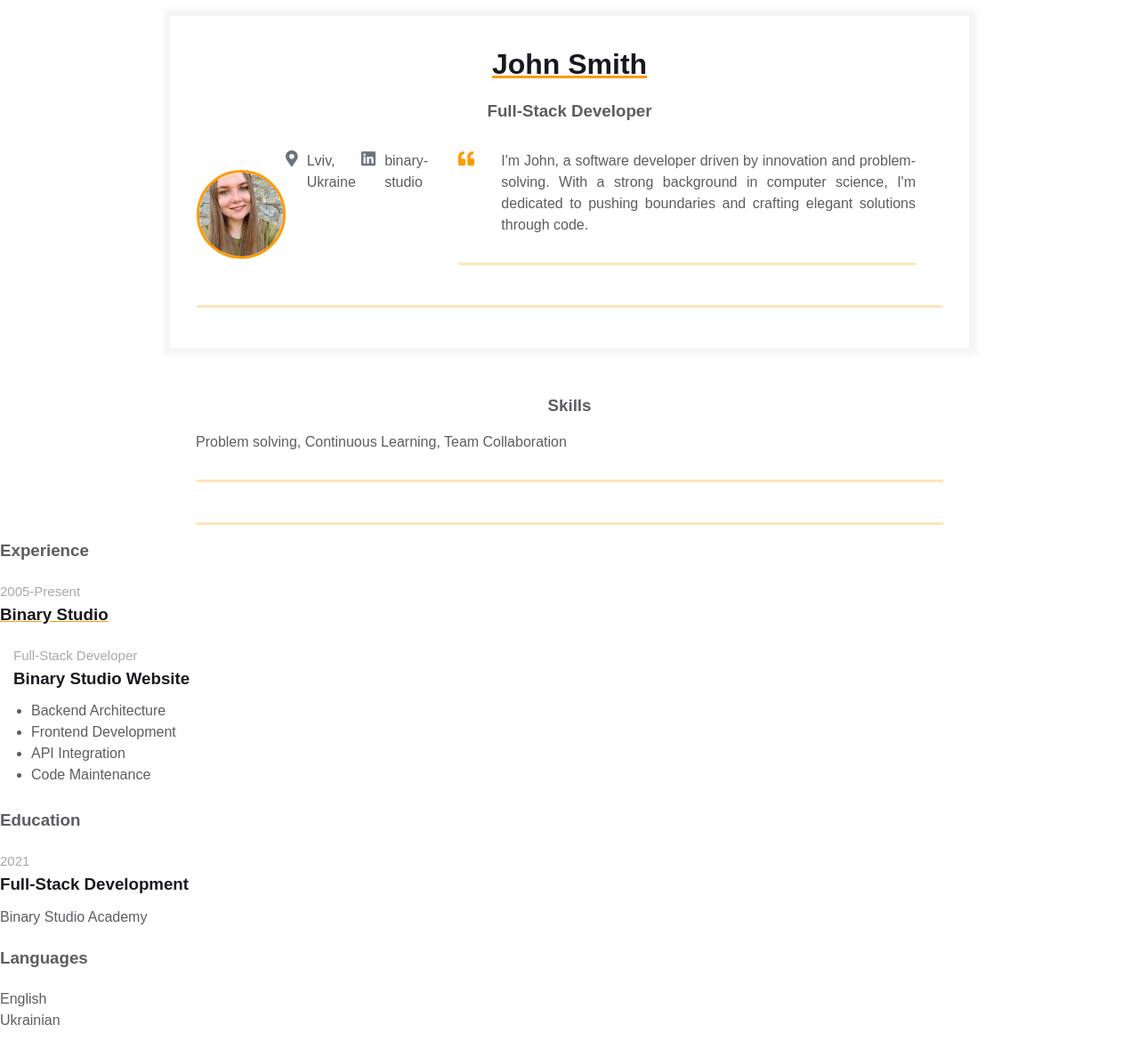
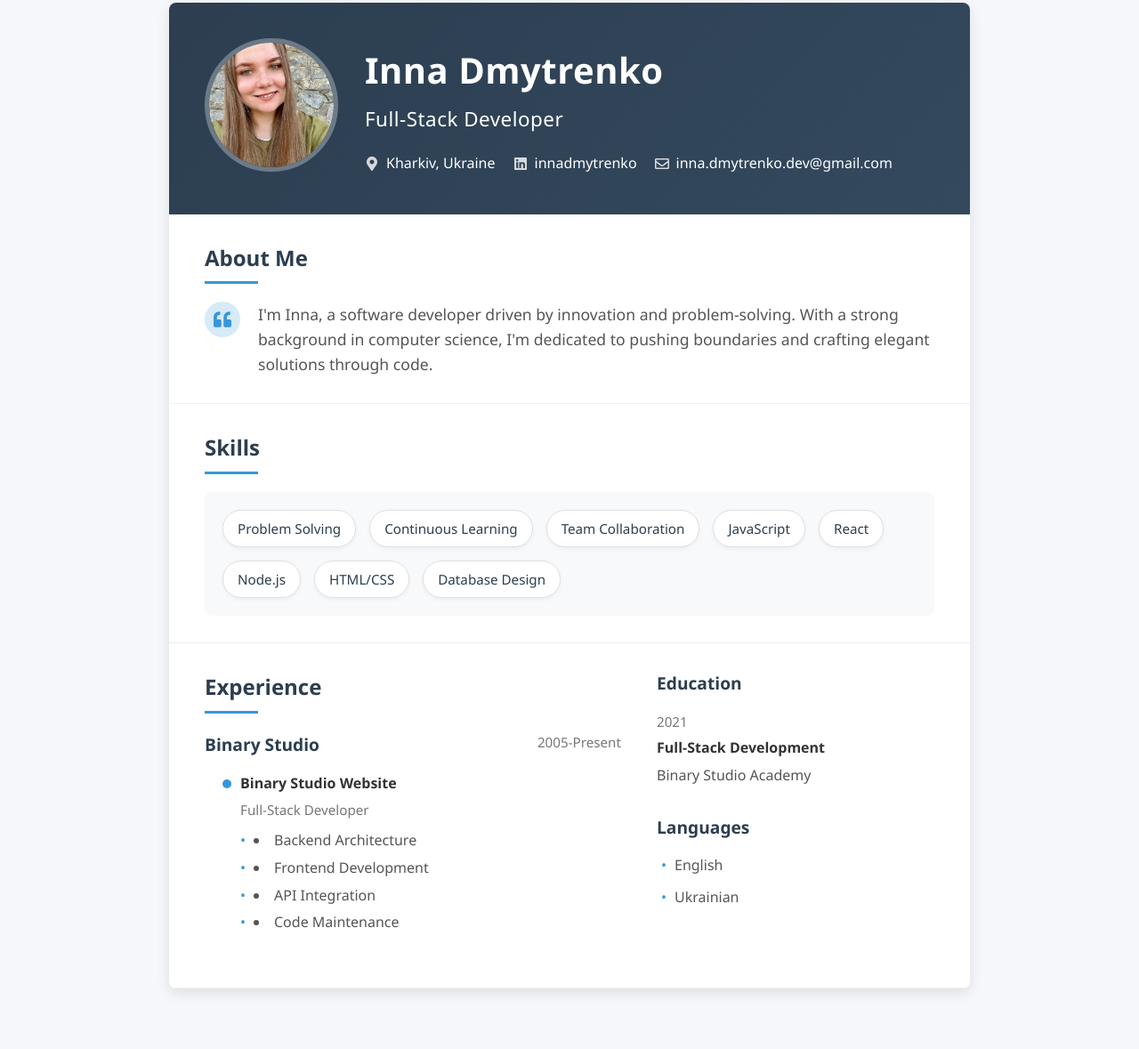
Before and after one commit to Innuska23/homepage, a plain HTML site: page index.html in a window 1280 px wide. Shown: the part 57-1236 px from the top of the page at 89% size. Drawn offline with Linux system fonts and the light colour scheme.

Commit message:
My Resume

```diff
--- a/index.html
+++ b/index.html
@@ -7,30 +7,19 @@
     <link rel="stylesheet" href="styles.css" />
   </head>
   <body>
-    ― Hello World! &#x1F609;
     <main>
       <div class="resume">
-        <div class="container">
-          <div class="resume__block">
-            <h1 class="contact-info__header">John Smith</h1>
-            <h3 class="contact-info__sub-header">Full-Stack Developer</h3>
-
-            <div class="contact_info_container fh">
-              <div class="contact-info__block"></div>
-
-              <div class="contact-info__block contact-info__block--center">
-                <img
-                  class="contact-info__avatar"
-                  src="assets/avatar.jpg"
-                  alt="Avatar"
-                />
+        <header class="header">
+          <div class="avatar-container">
+            <img class="avatar" src="assets/avatar.jpg" alt="John Smith" />
           </div>
-
-              <div class="contact-info__block"></div>
-              <a href="" rel="author" class="contact-info__item">
-                <div class="contact-info__item-icon-wrapper">
+          <div class="header-content">
+            <h1 class="name">Inna Dmytrenko</h1>
+            <h2 class="title">Full-Stack Developer</h2>
+            <div class="contact-info">
+              <a href="#" class="contact-item">
                 <svg
-                    class="contact-info__item-icon"
+                  class="icon"
                   xmlns="http://www.w3.org/2000/svg"
                   viewBox="0 0 384 512"
                 >
@@ -38,102 +27,90 @@
                     d="M172.268 501.67C26.97 291.031 0 269.413 0 192 0 85.961 85.961 0 192 0s192 85.961 192 192c0 77.413-26.97 99.031-172.268 309.67-9.535 13.774-29.93 13.773-39.464 0zM192 272c44.183 0 80-35.817 80-80s-35.817-80-80-80-80 35.817-80 80 35.817 80 80 80z"
                   ></path>
                 </svg>
-                </div>
-                <span>Lviv, Ukraine</span>
+                <span>Kharkiv, Ukraine</span>
+              </a>
               <a
-                  href="https://ua.linkedin.com/company/binary-studio_241166"
-                  rel="author"
-                  class="contact-info__item"
+                href="https://www.linkedin.com/in/innadmytrenko/"
+                class="contact-item"
               >
-                  <div class="contact-info__item-icon-wrapper">
                 <svg
-                      class="contact-info__item-icon"
+                  class="icon"
                   xmlns="http://www.w3.org/2000/svg"
                   viewBox="0 0 448 512"
                 >
                   <path
-                        d="M416 32H31.9C14.3 32 0 46.5 0 64.3v383.4C0 465.5 14.3 480 31.9
-                          480H416c17.6 0 32-14.5 32-32.3V64.3c0-17.8-14.4-32.3-32-32.3zM135.4
-                          416H69V202.2h66.5V416zm-33.2-243c-21.3 0-38.5-17.3-38.5-38.5S80.9
-                          96 102.2 96c21.2 0 38.5 17.3 38.5 38.5 0 21.3-17.2 38.5-38.5
-                          38.5zm282.1 243h-66.4V312c0-24.8-.5-56.7-34.5-56.7-34.6 0-39.9
-                          27-39.9 54.9V416h-66.4V202.2h63.7v29.2h.9c8.9-16.8 30.6-34.5
-                          62.9-34.5 67.2 0 79.7 44.3 79.7 101.9V416z"
+                    d="M416 32H31.9C14.3 32 0 46.5 0 64.3v383.4C0 465.5 14.3 480 31.9 480H416c17.6 0 32-14.5 32-32.3V64.3c0-17.8-14.4-32.3-32-32.3zM135.4 416H69V202.2h66.5V416zm-33.2-243c-21.3 0-38.5-17.3-38.5-38.5S80.9 96 102.2 96c21.2 0 38.5 17.3 38.5 38.5 0 21.3-17.2 38.5-38.5 38.5zm282.1 243h-66.4V312c0-24.8-.5-56.7-34.5-56.7-34.6 0-39.9 27-39.9 54.9V416h-66.4V202.2h63.7v29.2h.9c8.9-16.8 30.6-34.5 62.9-34.5 67.2 0 79.7 44.3 79.7 101.9V416z"
                   ></path>
                 </svg>
-                  </div>
-                  <span>binary-studio</span>
+                <span>innadmytrenko</span>
               </a>
-              </a>
-              <div class="container">
-                <div class="resume__block">
-                  <div class="intro">
-                    <div class="intro__icon-wrapper">
+              <a
+                href="mailto:inna.dmytrenko.dev@gmail.com"
+                class="contact-item"
+              >
                 <svg
-                        class="intro__icon"
+                  class="icon"
                   xmlns="http://www.w3.org/2000/svg"
                   viewBox="0 0 512 512"
                 >
                   <path
-                          d="M464 256h-80v-64c0-35.3 28.7-64 64-64h8c13.3 0 24-10.7
-                          24-24V56c0-13.3-10.7-24-24-24h-8c-88.4 0-160 71.6-160 160v240c0
-                          26.5 21.5 48 48 48h128c26.5 0 48-21.5
-                          48-48V304c0-26.5-21.5-48-48-48zm-288 0H96v-64c0-35.3 28.7-64
-                          64-64h8c13.3 0 24-10.7 24-24V56c0-13.3-10.7-24-24-24h-8C71.6 32 0
-                          103.6 0 192v240c0 26.5 21.5 48 48 48h128c26.5 0
-                          48-21.5 48-48V304c0-26.5-21.5-48-48-48z"
+                    d="M464 64H48C21.49 64 0 85.49 0 112v288c0 26.51 21.49 48 48 48h416c26.51 0 48-21.49 48-48V112c0-26.51-21.49-48-48-48zm0 48v40.805c-22.422 18.259-58.168 46.651-134.587 106.49-16.841 13.247-50.201 45.072-73.413 44.701-23.208.375-56.579-31.459-73.413-44.701C106.18 199.465 70.425 171.067 48 152.805V112h416zM48 400V214.398c22.914 18.251 55.409 43.862 104.938 82.646 21.857 17.205 60.134 55.186 103.062 54.955 42.717.231 80.509-37.199 103.053-54.947 49.528-38.783 82.032-64.401 104.947-82.653V400H48z"
+                  ></path>
+                </svg>
+                <span>inna.dmytrenko.dev@gmail.com </span>
+              </a>
+            </div>
+          </div>
+        </header>
+
+        <section class="section">
+          <h3 class="section-heading">About Me</h3>
+          <div class="intro-content">
+            <div class="intro-icon">
+              <svg xmlns="http://www.w3.org/2000/svg" viewBox="0 0 512 512">
+                <path
+                  d="M464 256h-80v-64c0-35.3 28.7-64 64-64h8c13.3 0 24-10.7 24-24V56c0-13.3-10.7-24-24-24h-8c-88.4 0-160 71.6-160 160v240c0 26.5 21.5 48 48 48h128c26.5 0 48-21.5 48-48V304c0-26.5-21.5-48-48-48zm-288 0H96v-64c0-35.3 28.7-64 64-64h8c13.3 0 24-10.7 24-24V56c0-13.3-10.7-24-24-24h-8C71.6 32 0 103.6 0 192v240c0 26.5 21.5 48 48 48h128c26.5 0 48-21.5 48-48V304c0-26.5-21.5-48-48-48z"
                 ></path>
               </svg>
             </div>
-                    <p class="intro_text">
-                      I'm John, a software developer driven by innovation and
-                      problem-solving. With a strong background in computer
-                      science, I'm dedicated to pushing boundaries and crafting
-                      elegant solutions through code.
+            <p class="intro-text">
+              I'm Inna, a software developer driven by innovation and
+              problem-solving. With a strong background in computer science, I'm
+              dedicated to pushing boundaries and crafting elegant solutions
+              through code.
             </p>
           </div>
+        </section>
+
+        <section class="section">
+          <h3 class="section-heading">Skills</h3>
+          <div class="skills-container">
+            <div class="skills-list">
+              <span class="skill-tag">Problem Solving</span>
+              <span class="skill-tag">Continuous Learning</span>
+              <span class="skill-tag">Team Collaboration</span>
+              <span class="skill-tag">JavaScript</span>
+              <span class="skill-tag">React</span>
+              <span class="skill-tag">Node.js</span>
+              <span class="skill-tag">HTML/CSS</span>
+              <span class="skill-tag">Database Design</span>
             </div>
           </div>
+        </section>
+
+        <section class="section">
+          <div class="two-column">
+            <div>
+              <h3 class="section-heading">Experience</h3>
+              <div class="experience-item">
+                <div class="experience-header">
+                  <span class="company-name">Binary Studio</span>
+                  <span class="duration">2005-Present</span>
                 </div>
-          </div>
-        </div>
-      </div>
-      <div class="container">
-        <div class="resume__block">
-          <div class="skills">
-            <h3 class="skills__header">Skills</h3>
-            <p class="skills__text">
-              Problem solving, Continuous Learning, Team Collaboration
-            </p>
-          </div>
-        </div>
-      </div>
-      <div class="container">
-        <div class="resume__block">
-          <div class="main-info fh">
-            <div class="experiences"></div>
-
-            <div class="additional-info fv"></div>
-          </div>
-        </div>
-      </div>
-      <h3 class="experiences__header">Experience</h3>
-      <div class="experiences__company">
-        <div class="experiences__company-header">
-          <span class="experiences__company-header-durability"
-            >2005-Present</span
-          >
-          <h3 class="experiences__company-header-name">Binary Studio</h3>
-        </div>
-
-        <div class="experiences__company-project">
-          <span class="experiences__company-project-role"
-            >Full-Stack Developer</span
-          >
-          <h3 class="experiences__company-project-name">
-            Binary Studio Website
-          </h3>
-          <ul class="experiences__company-project-responsibilities">
+                <div class="project">
+                  <h4 class="project-title">Binary Studio Website</h4>
+                  <p class="project-role">Full-Stack Developer</p>
+                  <ul class="responsibilities">
                     <li>Backend Architecture</li>
                     <li>Frontend Development</li>
                     <li>API Integration</li>
@@ -141,27 +118,28 @@
                   </ul>
                 </div>
               </div>
-      <div class="additional-info fv">
-        <div class="additional-info__education">
-          <h3 class="additional-info__education-header">Education</h3>
-          <div class="additional-info__education-university">
-            <span class="additional-info__education-university-durability">
-              2021
-            </span>
-            <h3 class="additional-info__education-university-speciality">
-              Full-Stack Development
-            </h3>
-            <p class="additional-info__education-university-name">
-              Binary Studio Academy
-            </p>
+            </div>
+
+            <div>
+              <div class="additional-section">
+                <h3 class="additional-heading">Education</h3>
+                <div class="education-item">
+                  <p class="education-year">2021</p>
+                  <h4 class="education-title">Full-Stack Development</h4>
+                  <p class="education-institution">Binary Studio Academy</p>
                 </div>
               </div>
 
-        <div class="additional-info__languages">
-          <h3 class="additional-info__languages-header">Languages</h3>
-          <p class="additional-info__languages-item">English</p>
-          <p class="additional-info__languages-item">Ukrainian</p>
+              <div class="additional-section">
+                <h3 class="additional-heading">Languages</h3>
+                <ul class="languages-list">
+                  <li class="language-item">English</li>
+                  <li class="language-item">Ukrainian</li>
+                </ul>
               </div>
+            </div>
+          </div>
+        </section>
       </div>
     </main>
   </body>
--- a/styles.css
+++ b/styles.css
@@ -1,263 +1,318 @@
-* {
+:root {
+    --primary-color: #2c3e50;
+    --accent-color: #3498db;
+    --light-accent: #3498db33;
+    --text-primary: #333;
+    --text-secondary: #555;
+    --text-muted: #777;
+    --background-light: #f8f9fa;
+    --shadow: 0 5px 15px rgba(0, 0, 0, 0.1);
+    --border-radius: 8px;
+  }
+
+  * {
     margin: 0;
     padding: 0;
     box-sizing: border-box;
   }
 
   body {
-    font-family: Arial, Helvetica, sans-serif;
-    line-height: 1.5;
-
-    --primary-text-color: #181820;
-    --secondary-text-color: #5c5c62;
-    --durability-text-color: #6a737d9c;
-    --icon-color: #6a737d;
-    --border-color: #ff9a0045;
-    --text-decoration-color: #ff9a00;
-  }
-
-  .container {
-    margin: 0 auto;
-    padding: 0 30px;
-    max-width: 900px;
-  }
-
-  .fh {
-    display: flex;
-    flex-direction: row;
-    justify-content: space-between;
-  }
-
-  .fv {
-    display: flex;
-    flex-direction: column;
-    justify-content: space-between;
+    font-family: 'Segoe UI', Tahoma, Geneva, Verdana, sans-serif;
+    line-height: 1.6;
+    color: var(--text-primary);
+    background-color: #f5f7fa;
+    padding: 20px;
   }
 
   .resume {
-    margin: 50px auto;
-    border: 1px solid #f5f5f5;
-    box-shadow: 1px 1px 7px 7px #f5f5f5;
-    padding: 30px 0;
     max-width: 900px;
+    margin: 40px auto;
+    background-color: white;
+    box-shadow: var(--shadow);
+    border-radius: var(--border-radius);
+    overflow: hidden;
   }
 
-  .resume__block {
-    border-bottom: 3px solid var(--border-color);
-    padding-bottom: 30px;
-    margin-bottom: 15px;
+  .header {
+    background: linear-gradient(135deg, var(--primary-color), #34495e);
+    color: white;
+    padding: 40px;
+    position: relative;
+    display: grid;
+    grid-template-columns: auto 1fr;
+    gap: 30px;
+    align-items: center;
   }
 
-  @media screen and (max-width: 576px) {
-    .main-info,
-    .contact_info_container {
-      flex-direction: column;
+  .avatar-container {
+    position: relative;
+  }
+
+  .avatar {
+    width: 150px;
+    height: 150px;
+    border-radius: 50%;
+    border: 5px solid rgba(255, 255, 255, 0.3);
+    object-fit: cover;
+  }
+
+  .header-content {
+    display: flex;
+    flex-direction: column;
+  }
+
+  .name {
+    font-size: 2.5rem;
+    font-weight: 700;
+    margin-bottom: 5px;
+    letter-spacing: 0.5px;
+  }
+
+  .title {
+    font-size: 1.4rem;
+    font-weight: 300;
+    margin-bottom: 20px;
+    letter-spacing: 0.5px;
+  }
+
+  .contact-info {
+    display: flex;
+    flex-wrap: wrap;
+    gap: 20px;
+  }
+
+  .contact-item {
+    display: flex;
+    align-items: center;
+    color: white;
+    text-decoration: none;
+    transition: transform 0.2s;
+  }
+
+  .contact-item:hover {
+    transform: translateY(-2px);
+  }
+
+  .icon {
+    margin-right: 8px;
+    width: 16px;
+    height: 16px;
+    fill: rgba(255, 255, 255, 0.8);
+  }
+
+  .section {
+    padding: 30px 40px;
+    border-bottom: 1px solid #eee;
+  }
+
+  .section-heading {
+    font-size: 1.5rem;
+    color: var(--primary-color);
+    margin-bottom: 20px;
+    position: relative;
+    padding-bottom: 10px;
+  }
+
+  .section-heading::after {
+    content: "";
+    position: absolute;
+    left: 0;
+    bottom: 0;
+    height: 3px;
+    width: 60px;
+    background-color: var(--accent-color);
+  }
+
+  .intro-content {
+    display: flex;
+    align-items: flex-start;
+    gap: 20px;
+  }
+
+  .intro-icon {
+    min-width: 40px;
+    height: 40px;
+    background-color: var(--light-accent);
+    border-radius: 50%;
+    display: flex;
+    align-items: center;
+    justify-content: center;
+  }
+
+  .intro-icon svg {
+    width: 20px;
+    height: 20px;
+    fill: var(--accent-color);
+  }
+
+  .intro-text {
+    color: var(--text-secondary);
+    font-size: 1.1rem;
+    line-height: 1.6;
+  }
+
+  .skills-container {
+    background-color: var(--background-light);
+    padding: 20px;
+    border-radius: var(--border-radius);
+  }
+
+  .skills-list {
+    display: flex;
+    flex-wrap: wrap;
+    gap: 15px;
+  }
+
+  .skill-tag {
+    background-color: white;
+    color: var(--primary-color);
+    padding: 8px 16px;
+    border-radius: 30px;
+    font-size: 0.95rem;
+    box-shadow: 0 2px 5px rgba(0, 0, 0, 0.05);
+    border: 1px solid #e0e0e0;
+  }
+
+  .two-column {
+    display: grid;
+    grid-template-columns: 3fr 2fr;
+    gap: 40px;
+  }
+
+  @media (max-width: 768px) {
+    .two-column {
+      grid-template-columns: 1fr;
     }
 
-    .contact_info_container {
-      align-items: center;
+    .header {
+      grid-template-columns: 1fr;
+      text-align: center;
     }
 
-    .contact-info__block:not(:last-child) {
-      margin-bottom: 20px;
+    .avatar-container {
+      justify-self: center;
     }
 
-    .experiences {
-      margin-right: 0;
+    .contact-info {
+      justify-content: center;
     }
   }
 
-
-  .contact-info__header,
-.contact-info__sub-header {
-  text-align: center;
-}
-
-.contact-info__header {
-  color: var(--primary-text-color);
-  margin-bottom: 15px;
-  text-decoration-color: var(--text-decoration-color);
-  text-decoration-line: underline;
-}
-
-.contact-info__sub-header {
-  color: var(--secondary-text-color);
-  margin-bottom: 30px;
-}
-
-.contact-info__block {
-  display: flex;
-  flex-direction: column;
-  justify-content: space-between;
-}
-
-.contact-info__block--center {
-  justify-content: center;
-}
-
-.contact-info__item {
-  color: var(--secondary-text-color);
-  text-decoration: none;
-  display: flex;
-  justify-content: start;
-}
-
-.contact-info__item:not(:last-child) {
-  margin-bottom: 20px;
-}
-
-.contact-info__item-icon-wrapper {
-  margin-right: 10px;
-  width: 20px;
-  display: flex;
-  justify-content: center;
-}
-
-.contact-info__item-icon path {
-  fill: var(--icon-color);
-}
-
-.contact-info__item-icon {
-  height: 1.1428rem;
-  vertical-align: text-bottom;
-}
-
-.contact-info__avatar {
-  border-radius: 50%;
-  width: 100px;
-  height: 100px;
-  object-fit: cover;
-  border: 3px solid;
-  border-color: var(--text-decoration-color);
-}
-
-.intro {
-    display: flex;
-    justify-content: start;
+  .experience-item {
+    margin-bottom: 30px;
   }
 
-  .intro__icon-wrapper {
-    margin-right: 30px;
-    width: 30px;
+  .experience-header {
     display: flex;
-    justify-content: center;
+    justify-content: space-between;
+    margin-bottom: 10px;
   }
 
-  .intro__icon {
-    height: 1.1428rem;
-    vertical-align: text-bottom;
+  .company-name {
+    font-size: 1.2rem;
+    font-weight: 600;
+    color: var(--primary-color);
   }
 
-  .intro__icon path {
-    fill: var(--text-decoration-color);
+  .duration {
+    color: var(--text-muted);
+    font-size: 0.95rem;
   }
 
-  .intro_text {
-    color: var(--secondary-text-color);
-    text-align: justify;
+  .project {
+    margin-left: 20px;
+    margin-top: 15px;
+    position: relative;
+    padding-left: 20px;
   }
 
-  .skills__header {
-    color: var(--secondary-text-color);
-    text-align: center;
-    margin-bottom: 15px;
+  .project:before {
+    content: "";
+    position: absolute;
+    left: 0;
+    top: 8px;
+    width: 10px;
+    height: 10px;
+    border-radius: 50%;
+    background-color: var(--accent-color);
   }
 
-  .skills__text {
-    color: var(--secondary-text-color);
-    text-align: justify;
+  .project-title {
+    font-weight: 600;
+    margin-bottom: 5px;
+    color: var(--text-primary);
   }
 
-  .experiences {
-    flex: 1 1 60%;
-    margin-right: 50px;
+  .project-role {
+    color: var(--text-muted);
+    font-size: 0.95rem;
+    margin-bottom: 10px;
   }
 
-  .experiences__header {
-    color: var(--secondary-text-color);
-    text-align: left;
+  .responsibilities {
+    padding-left: 0;
+    list-style-position: inside;
+    color: var(--text-secondary);
+  }
+
+  .responsibilities li {
+    margin-bottom: 5px;
+    position: relative;
+    padding-left: 15px;
+  }
+
+  .responsibilities li:before {
+    content: "•";
+    position: absolute;
+    left: 0;
+    color: var(--accent-color);
+  }
+
+  .education-item {
     margin-bottom: 20px;
   }
 
-  .experiences__company-header-durability {
-    color: var(--durability-text-color);
-    text-align: left;
-    margin-bottom: 10px;
-    font-size: 15px;
+  .education-title {
+    font-weight: 600;
+    color: var(--text-primary);
+    margin-bottom: 5px;
   }
 
-  .experiences__company-header-name {
-    color: var(--primary-text-color);
-    text-decoration-color: var(--text-decoration-color);
-    text-decoration-line: underline;
-    text-align: left;
-    margin-bottom: 20px;
+  .education-institution {
+    color: var(--text-secondary);
   }
 
-  .experiences__company-project {
-    margin-left: 15px;
-    margin-bottom: 25px;
+  .education-year {
+    color: var(--text-muted);
+    font-size: 0.95rem;
+    margin-bottom: 5px;
   }
 
-  .experiences__company-project-role {
-    color: var(--durability-text-color);
-    text-align: left;
-    margin-bottom: 10px;
-    font-size: 15px;
+  .languages-list {
+    list-style: none;
   }
 
-  .experiences__company-project-name {
-    color: var(--primary-text-color);
-    text-align: left;
+  .language-item {
     margin-bottom: 10px;
+    padding-left: 20px;
+    position: relative;
+    color: var(--text-secondary);
   }
 
-  .experiences__company-project-responsibilities {
-    color: var(--secondary-text-color);
-    padding-left: 20px;
+  .language-item:before {
+    content: "•";
+    position: absolute;
+    left: 5px;
+    color: var(--accent-color);
   }
 
-  .additional-info {
-    flex: 1 1 40%;
+  .additional-section {
+    margin-bottom: 30px;
   }
 
-  .additional-info__education {
-    margin-bottom: 20px;
+  .additional-heading {
+    font-size: 1.2rem;
+    color: var(--primary-color);
+    margin-bottom: 15px;
+    font-weight: 600;
   }
-
-  .additional-info__education-header {
-    color: var(--secondary-text-color);
-    text-align: left;
-    margin-bottom: 20px;
-  }
-
-  .additional-info__education-university-durability {
-    color: var(--durability-text-color);
-    text-align: left;
-    margin-bottom: 10px;
-    font-size: 15px;
-  }
-
-  .additional-info__education-university-speciality {
-    color: var(--primary-text-color);
-    text-align: left;
-    margin-bottom: 10px;
-  }
-
-  .additional-info__education-university-name {
-    color: var(--secondary-text-color);
-  }
-
-  .additional-info__languages {
-    margin-bottom: 20px;
-  }
-
-  .additional-info__languages-header {
-    color: var(--secondary-text-color);
-    text-align: left;
-    margin-bottom: 20px;
-  }
-
-  .additional-info__languages-item {
-    color: var(--secondary-text-color);
-  }
```
Lines whose indentation alone changed are shown as unchanged.
